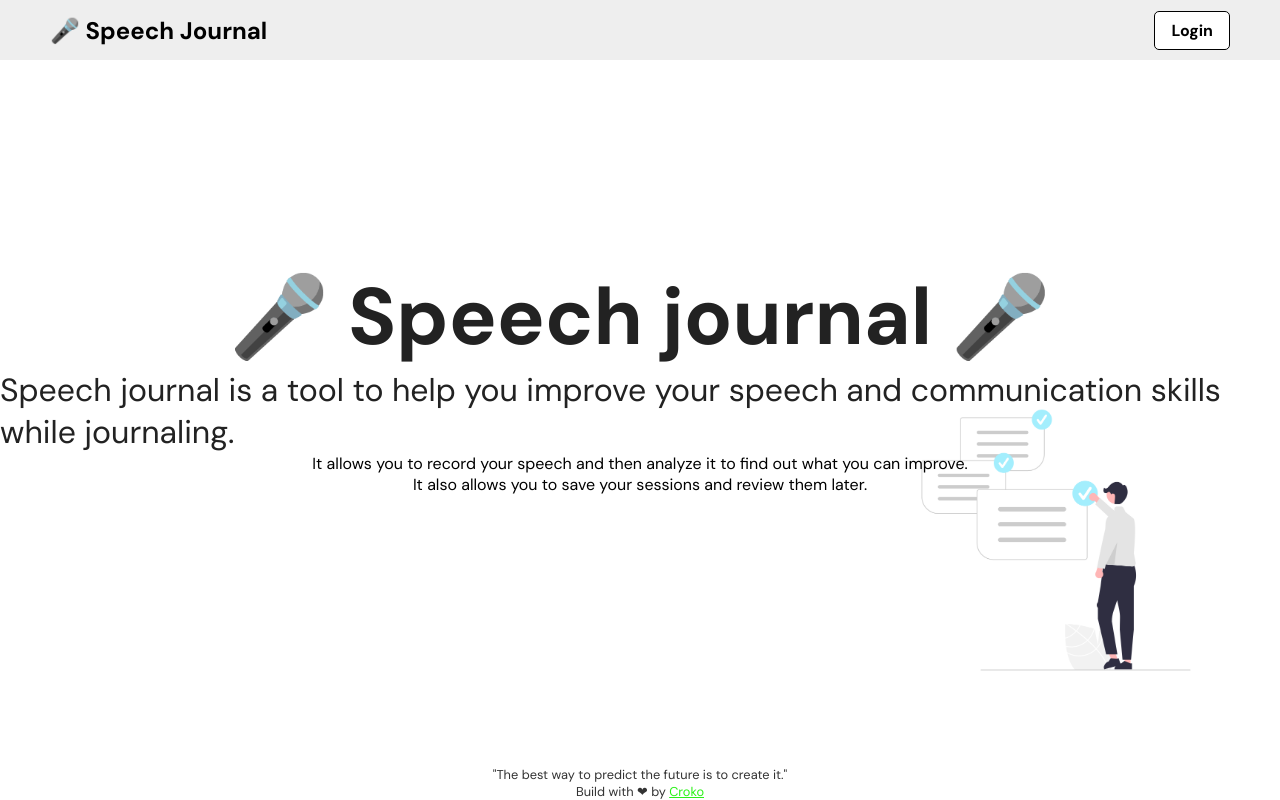
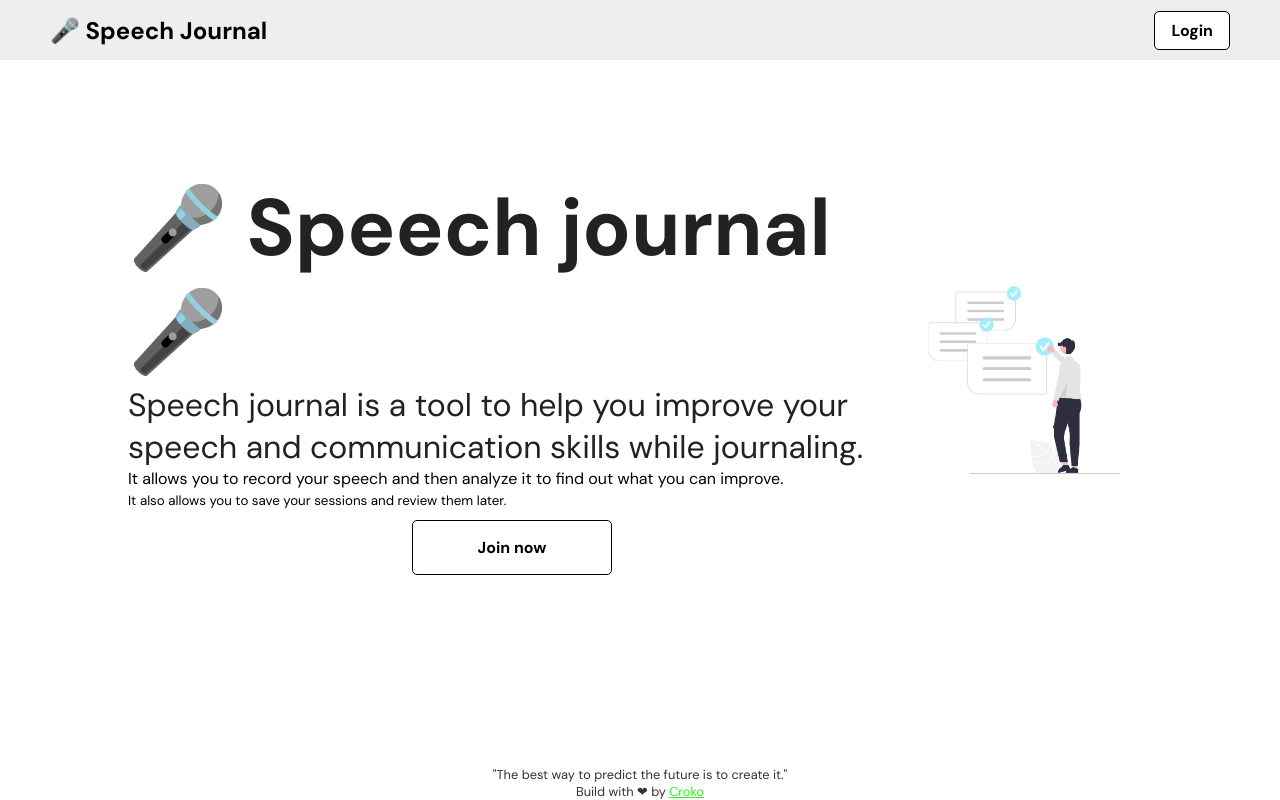
Before and after one commit to croko22/speech-journal, a React (Vite) app: page / in a window 1280 px wide. Built offline with nearby package versions, Linux system fonts and the light colour scheme; no server answers.

Commit message:
Landing improvement, still sucks...

```diff
--- a/src/pages/Landing.jsx
+++ b/src/pages/Landing.jsx
@@ -1,7 +1,6 @@
 import { useEffect } from "react";
 import { useNavigate } from "react-router-dom";
 import { useStore } from "../hooks/useStore";
-
 import "./Landing.scss";
 
 const Landing = () => {
@@ -14,17 +13,27 @@ const Landing = () => {
 
   return (
     <div className="landing-container">
+      <div className="hero">
+        <div className="">
           <h1>🎤 Speech journal 🎤</h1>
           <p className="hero-text">
             Speech journal is a tool to help you improve your speech and
             communication skills while journaling.
           </p>
           <p>
-        It allows you to record your speech and then analyze it to find out what
-        you can improve.
+            It allows you to record your speech and then analyze it to find out
+            what you can improve.
           </p>
-      <p>It also allows you to save your sessions and review them later.</p>
+          <small>
+            It also allows you to save your sessions and review them later.
+          </small>
+          <br />
+          <a className="login" href="/auth">
+            Join now
+          </a>
+        </div>
         <img className="hero-img" src="/speech-journal-hero.png" alt="hero" />
+      </div>
     </div>
   );
 };
--- a/src/pages/Landing.scss
+++ b/src/pages/Landing.scss
@@ -1,11 +1,16 @@
 .landing-container {
-  display: flex;
-  flex-direction: column;
-  align-items: center;
-  justify-content: center;
   width: 100vw;
   height: 80vh;
   position: relative;
+
+  .hero {
+    display: flex;
+    flex-direction: row;
+    align-items: center;
+    justify-content: center;
+    height: 80vh;
+    position: relative;
+    padding: 0 10vw;
 
     h1 {
       font-size: 5rem;
@@ -19,6 +24,10 @@
         box-shadow: inset 900px 0 0 0 #54b3d6;
         color: white;
       }
+      @media screen and (max-width: 768px) {
+        font-size: 3rem;
+        margin: 30px 0;
+      }
     }
     .hero-text {
       font-size: 2rem;
@@ -27,14 +36,31 @@
       padding: 0;
       color: #222;
     }
+    .login {
+      background-color: #fff;
+      border: 1px solid #000;
+      border-radius: 5px;
+      font-size: 16px;
+      font-weight: bold;
+      text-decoration: none;
+      color: #000;
+      display: block;
+      width: 200px;
+      padding: 1rem;
+      text-align: center;
+      margin: 10px auto;
 
+      &:hover {
+        background-color: #000;
+        color: #fff;
+      }
+    }
     .hero-img {
       width: 25%;
-    aspect-ratio: 1;
       object-fit: cover;
-    position: absolute;
-    top: 50%;
-    left: 70%;
-    z-index: -1;
+      @media screen and (max-width: 768px) {
+        display: none;
       }
     }
+  }
+}
```
Lines whose indentation alone changed are shown as unchanged.
